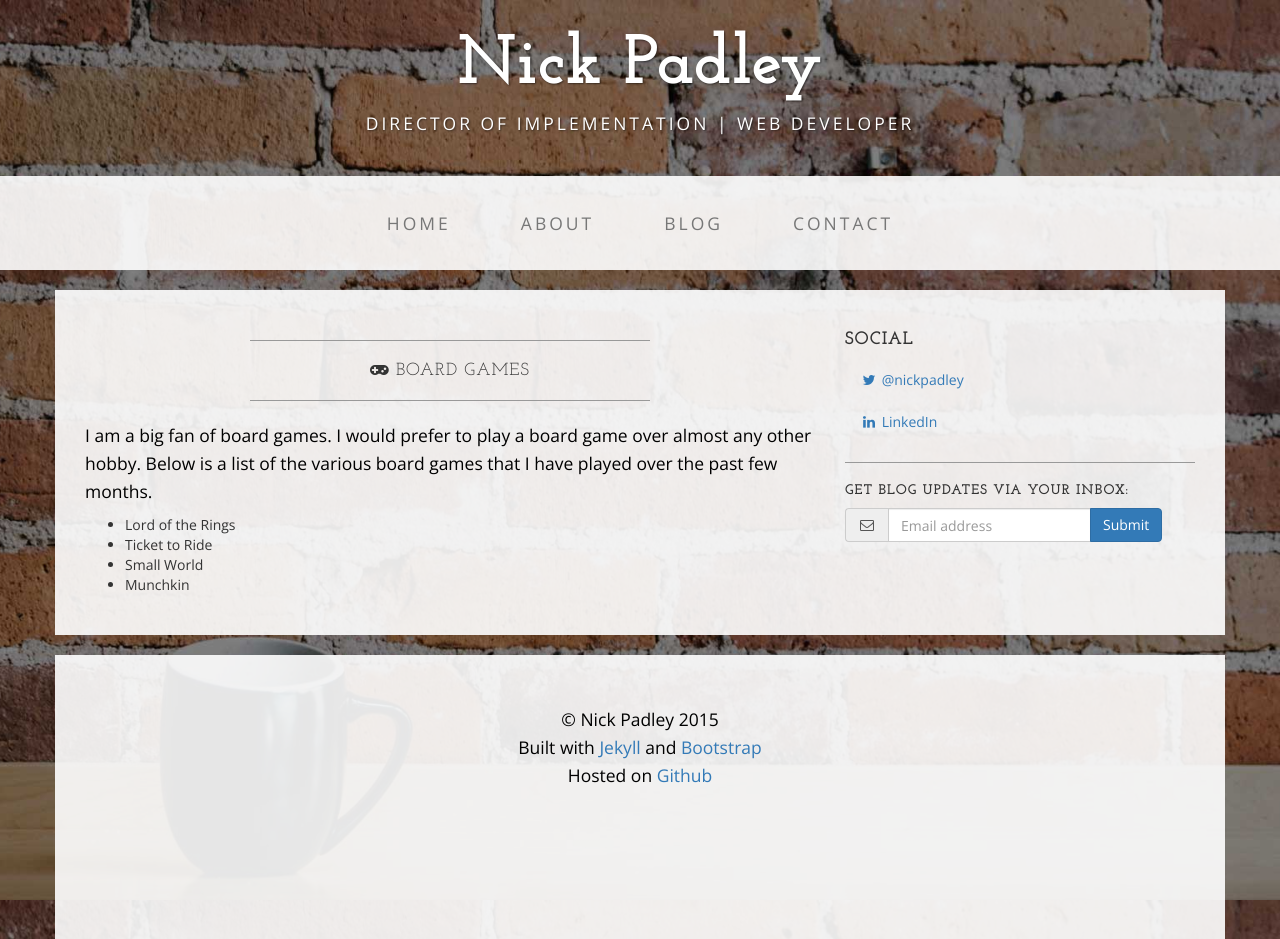
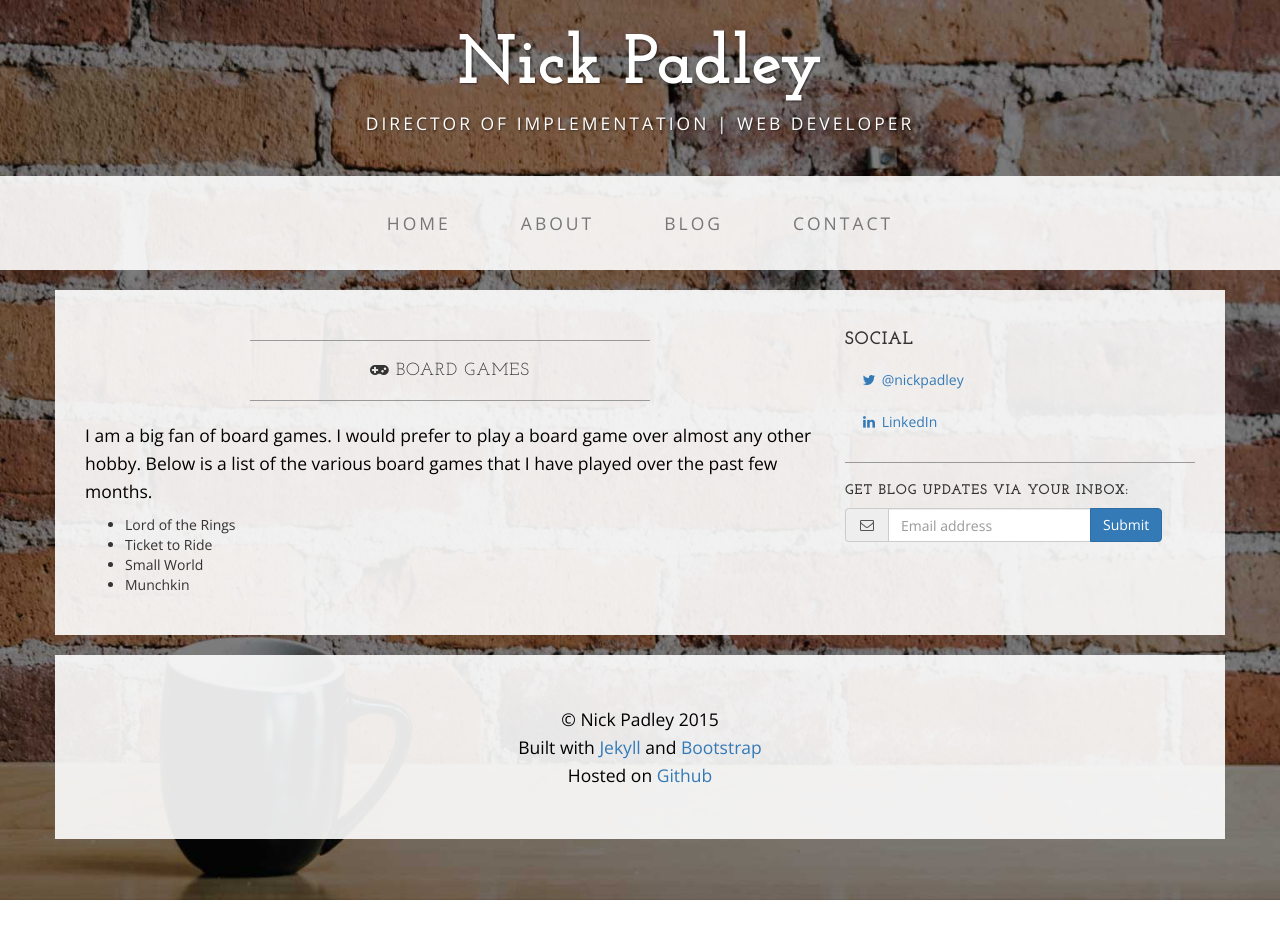
Before and after one commit to npadley/Personal-Site, a Jekyll site: the page built from board_games/index.md, in a window 1280 px wide. Built offline with Jekyll 4.4.1, drawn with Linux system fonts in a browser that asks for light colours; nearby versions of some CDN libraries; Markdown is read by kramdown in place of the engine named in the settings; after the commit the page ends 900 px from its top, so only the background shows below that.

Commit message:
Typographical fixes

```diff
--- a/_includes/footer.html
+++ b/_includes/footer.html
@@ -5,7 +5,6 @@
 		    		Built with <a href="http://www.jekyllrb.com">Jekyll</a> and <a href="http://www.getbootstrap.com">Bootstrap</a><br />
 		    		Hosted on <a href="https://github.com/npadley/npadley.github.io">Github</a>
 		    		</p>
-		    		<p></p>
 		    	</div>
 		    </div>
 		</footer>
--- a/index.html
+++ b/index.html
@@ -18,7 +18,7 @@
                 <hr>
                 <img class="img-responsive img-border img-left" src="img/profile.jpg" alt="">
                 <hr class="visible-xs">
-                <p>Hi there! My name is Nick Padley. By day, I work at <a href="http://www.cd2learning.com">CD2 Learning.</a>, which is a single solution that provides a cloud-based learning architecture accessible using any mobile device at any time. Organizations can select from a combination of easy to use technology offerings to create a unique system that scales to any size for onboarding, collaboration, educating internal or external customers and more.</p>
+                <p>Hi there! My name is Nick Padley. By day, I work at <a href="http://www.cd2learning.com">CD2 Learning</a>, which is a single solution that provides a cloud-based learning architecture accessible using any mobile device at any time. Organizations can select from a combination of easy to use technology offerings to create a unique system that scales to any size for onboarding, collaboration, educating internal or external customers and more.</p>
                 <p>After work, I take care of my family and spend some time working on this website. In addition, I serve as a choir director at a local church. You can usually find me in the loft Saturday evening and Sunday mornings. Finally, I enjoy staying healthy using various workouts. Check out a few at the <a href="http://neilarey.com/">NR Project</a>.</p>
             </div>
         </div>
```
